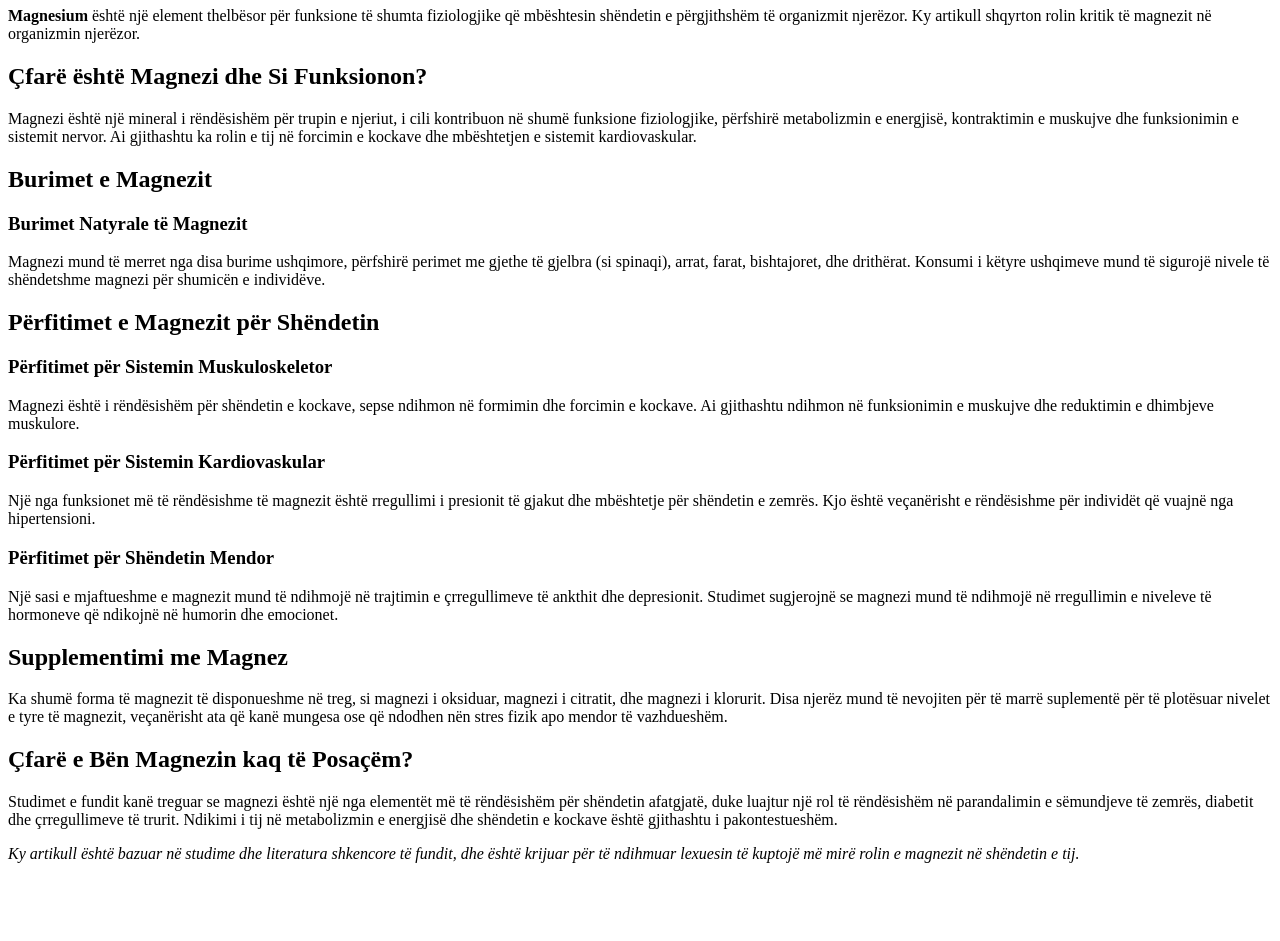
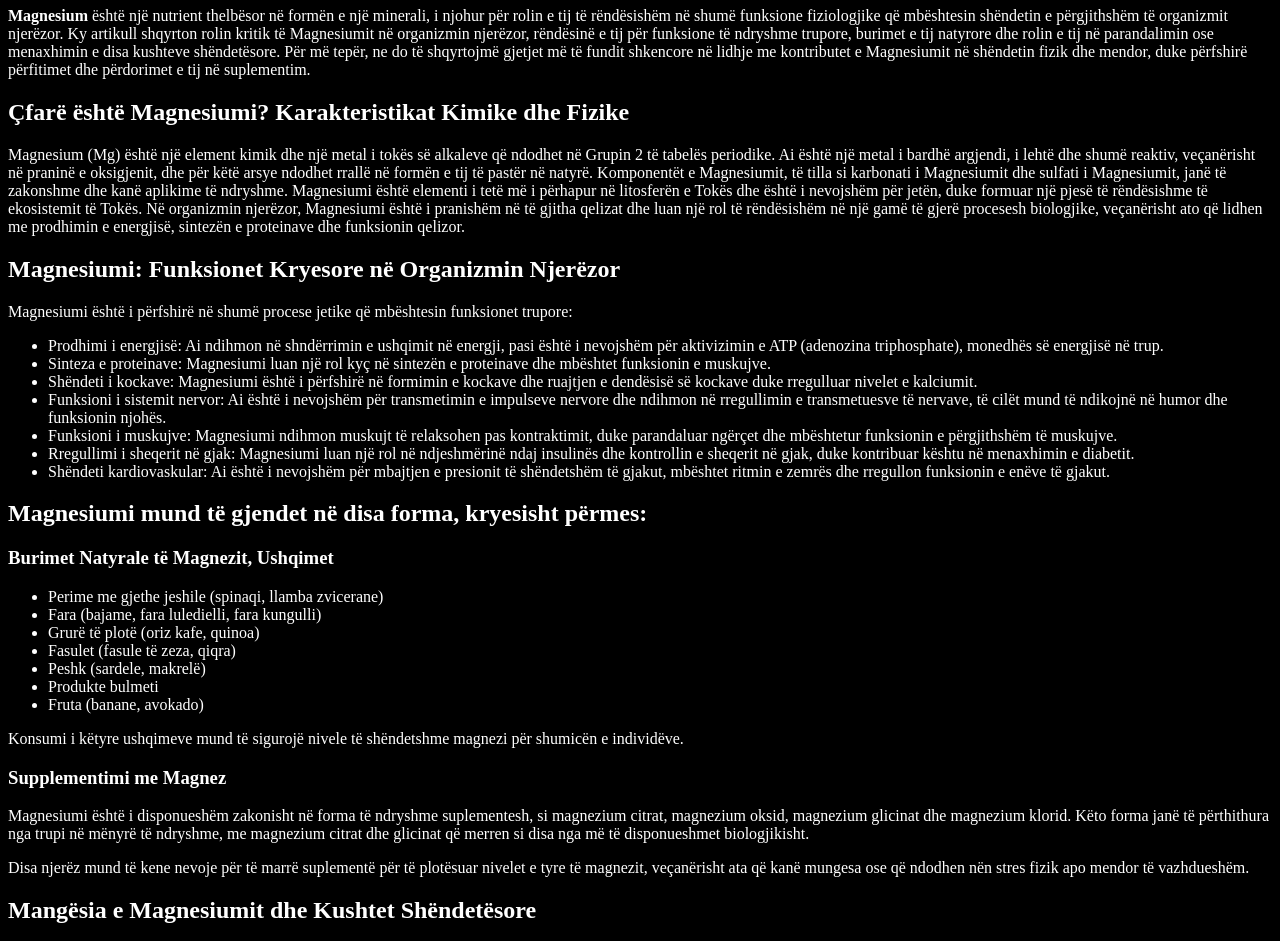
Before and after one commit to johhnq1/web, a plain HTML site: page main/magnesium_article.html in a window 1280 px wide. Shown: the part 73-1014 px from the top of the page. Before the commit the page ends 952 px from the top, so only its background shows below. Drawn offline with Linux system fonts and the light colour scheme.

Commit message:
Update magnesium_article.html

```diff
--- a/main/magnesium_article.html
+++ b/main/magnesium_article.html
@@ -4,32 +4,75 @@
     <meta charset="UTF-8">
     <meta name="viewport" content="width=device-width, initial-scale=1.0">
     <title>Magnesium in the Human Organism (Albanian)</title>
+    <style>body { background-color:black; color: white; }</style>
 </head>
 <body>
     <h1>Magnesium në Organizmin Njerëzor</h1>
-    <p><strong>Magnesium</strong> është një element thelbësor për funksione të shumta fiziologjike që mbështesin shëndetin e përgjithshëm të organizmit njerëzor. Ky artikull shqyrton rolin kritik të magnezit në organizmin njerëzor.</p>
+    <p><strong>Magnesium</strong> është një nutrient thelbësor në formën e një minerali, i njohur për rolin e tij të rëndësishëm në shumë funksione fiziologjike që mbështesin shëndetin e përgjithshëm të organizmit njerëzor. Ky artikull shqyrton rolin kritik të Magnesiumit në organizmin njerëzor, rëndësinë e tij për funksione të ndryshme trupore, burimet e tij natyrore dhe rolin e tij në parandalimin ose menaxhimin e disa kushteve shëndetësore. Për më tepër, ne do të shqyrtojmë gjetjet më të fundit shkencore në lidhje me kontributet e Magnesiumit në shëndetin fizik dhe mendor, duke përfshirë përfitimet dhe përdorimet e tij në suplementim.</p>
 
-    <h2>Çfarë është Magnezi dhe Si Funksionon?</h2>
-    <p>Magnezi është një mineral i rëndësishëm për trupin e njeriut, i cili kontribuon në shumë funksione fiziologjike, përfshirë metabolizmin e energjisë, kontraktimin e muskujve dhe funksionimin e sistemit nervor. Ai gjithashtu ka rolin e tij në forcimin e kockave dhe mbështetjen e sistemit kardiovaskular.</p>
+    <h2>Çfarë është Magnesiumi? Karakteristikat Kimike dhe Fizike</h2>
+    <p>Magnesium (Mg) është një element kimik dhe një metal i tokës së alkaleve që ndodhet në Grupin 2 të tabelës periodike. Ai është një metal i bardhë argjendi, i lehtë dhe shumë reaktiv, veçanërisht në praninë e oksigjenit, dhe për këtë arsye ndodhet rrallë në formën e tij të pastër në natyrë. Komponentët e Magnesiumit, të tilla si karbonati i Magnesiumit dhe sulfati i Magnesiumit, janë të zakonshme dhe kanë aplikime të ndryshme. Magnesiumi është elementi i tetë më i përhapur në litosferën e Tokës dhe është i nevojshëm për jetën, duke formuar një pjesë të rëndësishme të ekosistemit të Tokës.
 
-    <h2>Burimet e Magnezit</h2>
-    <h3>Burimet Natyrale të Magnezit</h3>
-    <p>Magnezi mund të merret nga disa burime ushqimore, përfshirë perimet me gjethe të gjelbra (si spinaqi), arrat, farat, bishtajoret, dhe drithërat. Konsumi i këtyre ushqimeve mund të sigurojë nivele të shëndetshme magnezi për shumicën e individëve.</p>
+    Në organizmin njerëzor, Magnesiumi është i pranishëm në të gjitha qelizat dhe luan një rol të rëndësishëm në një gamë të gjerë procesesh biologjike, veçanërisht ato që lidhen me prodhimin e energjisë, sintezën e proteinave dhe funksionin qelizor.</p>
+
+    <h2>Magnesiumi: Funksionet Kryesore në Organizmin Njerëzor</h2>
+    <p>Magnesiumi është i përfshirë në shumë procese jetike që mbështesin funksionet trupore:</p>
+    <ul>
+       <li>Prodhimi i energjisë: Ai ndihmon në shndërrimin e ushqimit në energji, pasi është i nevojshëm për aktivizimin e ATP (adenozina triphosphate), monedhës së energjisë në trup.</li>
+        <li>Sinteza e proteinave: Magnesiumi luan një rol kyç në sintezën e proteinave dhe mbështet funksionin e muskujve.</li>
+        <li> Shëndeti i kockave: Magnesiumi është i përfshirë në formimin e kockave dhe ruajtjen e dendësisë së kockave duke rregulluar nivelet e kalciumit.</li>
+        <li> Funksioni i sistemit nervor: Ai është i nevojshëm për transmetimin e impulseve nervore dhe ndihmon në rregullimin e transmetuesve të nervave, të cilët mund të ndikojnë në humor dhe funksionin njohës.</li>
+        <li> Funksioni i muskujve: Magnesiumi ndihmon muskujt të relaksohen pas kontraktimit, duke parandaluar ngërçet dhe mbështetur funksionin e përgjithshëm të muskujve.</li>
+        <li> Rregullimi i sheqerit në gjak: Magnesiumi luan një rol në ndjeshmërinë ndaj insulinës dhe kontrollin e sheqerit në gjak, duke kontribuar kështu në menaxhimin e diabetit.</li>
+        <li> Shëndeti kardiovaskular: Ai është i nevojshëm për mbajtjen e presionit të shëndetshëm të gjakut, mbështet ritmin e zemrës dhe rregullon funksionin e enëve të gjakut.</li>
+    </ul>
+
+    <h2>Magnesiumi mund të gjendet në disa forma, kryesisht përmes:</h2>
+    <h3>Burimet Natyrale të Magnezit, Ushqimet</h3>
+    <ul>
+        <li>Perime me gjethe jeshile (spinaqi, llamba zvicerane)</li>
+        <li>Fara (bajame, fara luledielli, fara kungulli)</li>
+        <li>Grurë të plotë (oriz kafe, quinoa)</li>
+        <li>Fasulet (fasule të zeza, qiqra)</li>
+        <li>Peshk (sardele, makrelë)</li>
+        <li>Produkte bulmeti</li>
+        <li>Fruta (banane, avokado)</li>
+    </ul>
+    <p>Konsumi i këtyre ushqimeve mund të sigurojë nivele të shëndetshme magnezi për shumicën e individëve.</p>
+
+    <h3>Supplementimi me Magnez</h3>
+    <p>Magnesiumi është i disponueshëm zakonisht në forma të ndryshme suplementesh, si magnezium citrat, magnezium oksid, magnezium glicinat dhe magnezium klorid. Këto forma janë të përthithura nga trupi në mënyrë të ndryshme, me magnezium citrat dhe glicinat që merren si disa nga më të disponueshmet biologjikisht.</p>
+    <p>Disa njerëz mund të kene nevoje për të marrë suplementë për të plotësuar nivelet e tyre të magnezit, veçanërisht ata që kanë mungesa ose që ndodhen nën stres fizik apo mendor të vazhdueshëm.</p>
+
+    <h2>Mangësia e Magnesiumit dhe Kushtet Shëndetësore</h2>
+    <p>Mangësia e Magnesiumit mund të ndodhë për shkak të marrjes së pamjaftueshme të ushqimit, disa medikamenteve ose kushteve shëndetësore që ndërhyjnë me thithjen. Simptomat mund të përfshijnë ngërçe muskulore, lodhje, nervozizëm, ritme të parregullta të zemrës dhe madje komplikime më të rënda si goditjet në rastet ekstreme. Mangësia është lidhur me disa kushte kronike si hipertensioni, diabeti i tipit 2, sëmundjet e zemrës dhe osteoporoza.
+
+    Nga profesionistët mjekësorë mund të rekomandohet suplementimi i Magnesiumit në rastet e mangësisë, me doza tipike që variojnë nga 200 deri në 400 mg në ditë, në varësi të moshës, gjinisë dhe nevojave specifike të individit.</p>
 
     <h2>Përfitimet e Magnezit për Shëndetin</h2>
+
     <h3>Përfitimet për Sistemin Muskuloskeletor</h3>
     <p>Magnezi është i rëndësishëm për shëndetin e kockave, sepse ndihmon në formimin dhe forcimin e kockave. Ai gjithashtu ndihmon në funksionimin e muskujve dhe reduktimin e dhimbjeve muskulore.</p>
 
-    <h3>Përfitimet për Sistemin Kardiovaskular</h3>
-    <p>Një nga funksionet më të rëndësishme të magnezit është rregullimi i presionit të gjakut dhe mbështetje për shëndetin e zemrës. Kjo është veçanërisht e rëndësishme për individët që vuajnë nga hipertensioni.</p>
+    <h3>Magnesiumi dhe Shëndeti Mendor</h3>
+    <p>Studimet e fundit kanë treguar se Magnesiumi luan një rol të rëndësishëm në ruajtjen e shëndetit mendor. Magnesiumi ndihmon në rregullimin e transmetuesve të nervave, të cilët mund të ndikojnë në humor dhe nivelet e ankthit. Ai është studiuar për efektet e tij të mundshme terapeutike në kushte të tilla si:</p>
+    <ul>
+        <li>Depresioni: Roli i Magnesiumit në rregullimin e transmetuesve të nervave mund të ndihmojë në lehtësimin e simptomave të depresionit.</li>
+        <li>Ankthi: Suplementimi me magnesium mund të zvogëlojë simptomat e ankthit duke ndikuar në hormonet e stresit, siç është kortizoli.</li>
+        <li>Gjumë: Magnesiumi mbështet një cikël të shëndetshëm gjumi duke rregulluar transmetuesit që janë të përfshirë në ciklin e gjumit dhe zgjohet.</li>
+    </ul>
 
-    <h3>Përfitimet për Shëndetin Mendor</h3>
-    <p>Një sasi e mjaftueshme e magnezit mund të ndihmojë në trajtimin e çrregullimeve të ankthit dhe depresionit. Studimet sugjerojnë se magnezi mund të ndihmojë në rregullimin e niveleve të hormoneve që ndikojnë në humorin dhe emocionet.</p>
+    <h3>Magnesiumi dhe Sistemi Kardiovaskular</h3>
+    <p>Magnesiumi është i nevojshëm për mbajtjen e shëndetit kardiovaskular. Ai ndihmon në rregullimin e presionit të gjakut duke ndihmuar në zgjerimin e enëve të gjakut. Magnesiumi gjithashtu mbështet ritmin e duhur të zemrës, duke reduktuar rrezikun për aritmi. Në individët me presion të lartë të gjakut, suplementimi me magnesium mund të përmirësojë rregullimin e presionit të gjakut.
 
-    <h2>Supplementimi me Magnez</h2>
-    <p>Ka shumë forma të magnezit të disponueshme në treg, si magnezi i oksiduar, magnezi i citratit, dhe magnezi i klorurit. Disa njerëz mund të nevojiten për të marrë suplementë për të plotësuar nivelet e tyre të magnezit, veçanërisht ata që kanë mungesa ose që ndodhen nën stres fizik apo mendor të vazhdueshëm.</p>
+    Për më tepër, Magnesiumi është studiuar për përfitimet e mundshme në menaxhimin e kushteve si diabeti i tipit 2. Roli i Magnesiumit në përmirësimin e ndjeshmërisë ndaj insulinës mund të ndihmojë në rregullimin e niveleve të sheqerit në gjak, gjë që është thelbësore në menaxhimin e këtij problemi kronik.</p>
 
-    <h2>Çfarë e Bën Magnezin kaq të Posaçëm?</h2>
+
+    <h3>Magnesiumi dhe Aktiviteti Fizik</h3>
+    <p>Magnesiumi luan një rol të rëndësishëm në aktivitetin fizik dhe performancën atletike. Ai ndihmon në ruajtjen e niveleve të energjisë duke ndihmuar në prodhimin e ATP. Magnesiumi gjithashtu mbështet funksionin muskulor, duke reduktuar rrezikun për ngërçe dhe spasme gjatë ose pas ushtrimeve. Atletët shpesh përdorin magnesium për të ndihmuar në rikuperimin e muskujve dhe për të zvogëluar lodhjen. Aktiviteti i rregullt fizik rrit nevojat për magnesium, kështu që suplementimi mund të jetë i dobishëm për ata që angazhohen në aktivitet të rëndë fizik.</p>
+
+
+    <h2>Çfarë e Bën Magnezin kaq të veçante?</h2>
     <p>Studimet e fundit kanë treguar se magnezi është një nga elementët më të rëndësishëm për shëndetin afatgjatë, duke luajtur një rol të rëndësishëm në parandalimin e sëmundjeve të zemrës, diabetit dhe çrregullimeve të trurit. Ndikimi i tij në metabolizmin e energjisë dhe shëndetin e kockave është gjithashtu i pakontestueshëm.</p>
 
     <footer>
```
